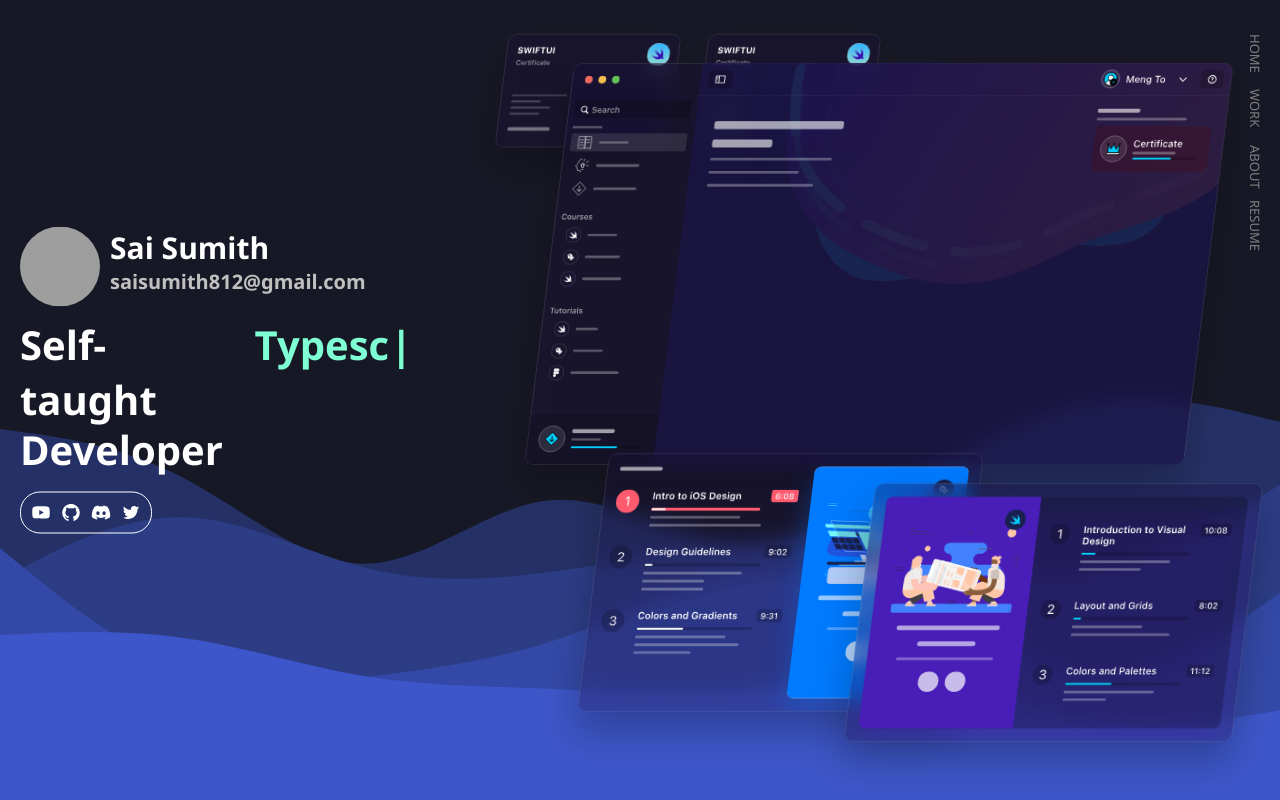
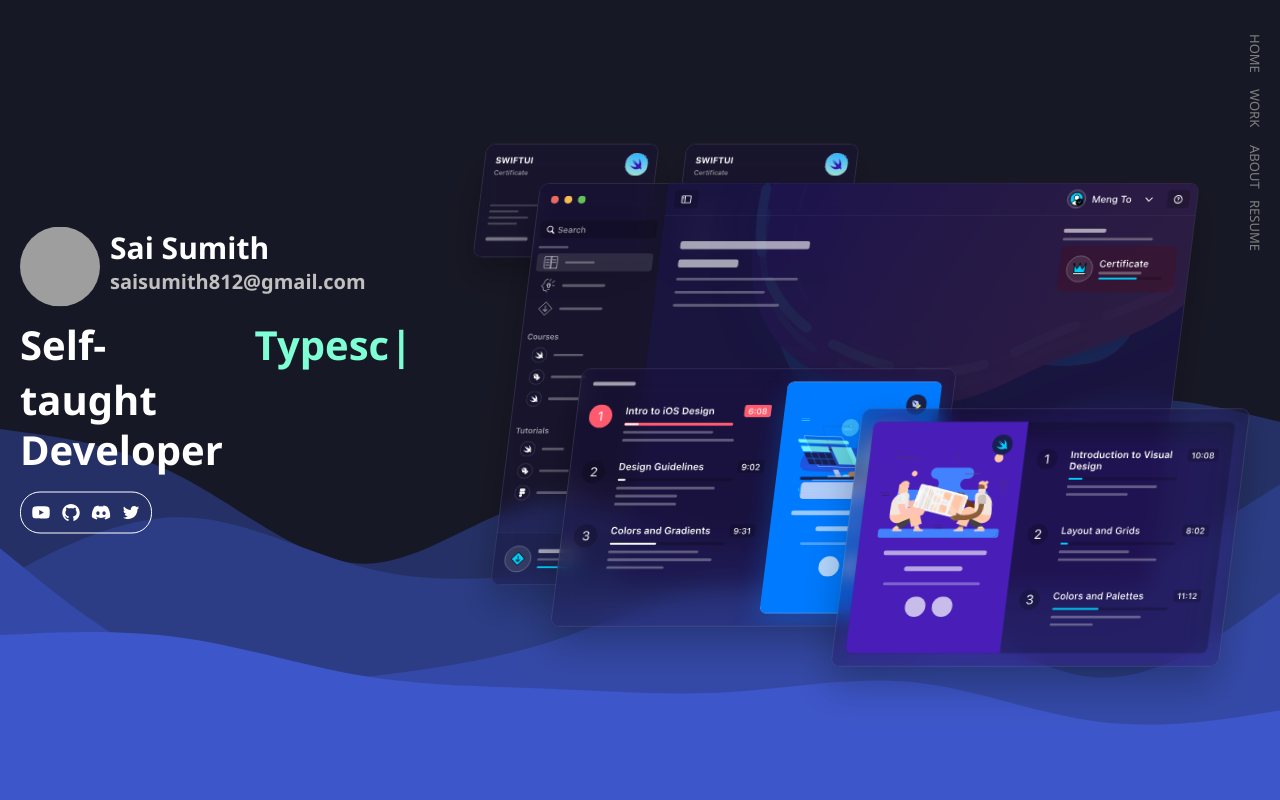
Before and after one commit to saisumith770/portfolio, a React (Create React App) app: page / in a window 1280 px wide. Built offline with nearby package versions, Linux system fonts and the light colour scheme; grey boxes are pictures that could not be loaded.

Commit message:
made the home page a bit responsive

```diff
--- a/src/components/home/images.ts
+++ b/src/components/home/images.ts
@@ -2,8 +2,9 @@ import styled from 'styled-components'
 
 interface MockupProps {
     top?: string,
+    bottom?: string,
     right?: string,
-    bottom?: string,
+    left?: string
 }
 
 export const Mockup = styled.img<MockupProps>`
@@ -12,6 +13,7 @@ export const Mockup = styled.img<MockupProps>`
     top: ${({ top }) => top || ""};
     right: ${({ right }) => right || ""};
     bottom:${({ bottom }) => bottom || ""};
+    left:${({ left }) => left || ""};
     backdrop-filter: blur(10px);
     background: rgba(23, 12, 61, 0.3);
     border-radius: 10px;
--- a/src/components/home/index.ts
+++ b/src/components/home/index.ts
@@ -10,18 +10,21 @@ export default styled.div`
     position: absolute;
     top: 0;
     left: 0;
+    overflow: hidden;
 
     ${Mockup}{
         z-index: 1;
     };
 
     ${Waves}{
-        position: absolute;
+        position: fixed;
         bottom: 0;
+        min-width:680px;
+        width:100%;
     };
 
     ${ExperienceSection}{
-        position: relative;
+        position: absolute;
         top:50%;
         transform: translate(0,-50%);
     }
--- a/src/components/home/text.ts
+++ b/src/components/home/text.ts
@@ -15,6 +15,8 @@ export const AnimationDiv = styled.div`
 
 export const ExperienceSection = styled.div`
     width:550px;
+    /* background-color: green; */
+
     h1{
         font-family: 'Segoe UI';
         color:white;
--- a/src/pages/Home.tsx
+++ b/src/pages/Home.tsx
@@ -14,6 +14,8 @@ import Socials from '../components/home/socials'
 import {
     ProfileSection,
 } from '../components/about/introduction/profile'
+
+import { useWindowSize } from '../hooks/useWindowSize'
 
 function LeftSideContent() {
     return (
@@ -59,14 +61,24 @@ function LeftSideContent() {
 }
 
 export default function () {
+    const { width } = useWindowSize()
     return (
         <Home>
-            <Mockup src={mockupCard2} alt="Mockup" top="30px" right="600px" />
-            <Mockup src={mockupCard2} alt="Mockup" top="30px" right="400px" />
-            <Mockup src={mockupContent} alt="Mockup" top="50px" right="50px" />
-            <Mockup src={mockup2} alt="Mockup" bottom="80px" right="300px" />
-            <Mockup src={mockup3} alt="Mockup" bottom="50px" right="20px" />
             <Waves src={waves} alt="waves" />
+            <div style={{
+                width: "100px",
+                height: "100px",
+                position: "relative",
+                top: "50%",
+                left: width < 1290 ? "774px" : "60%",
+                transform: "translate(0,-50%)",
+            }}>
+                <Mockup src={mockupCard2} alt="Mockup" top="-210px" left="-100px" />
+                <Mockup src={mockupCard2} alt="Mockup" top="-210px" left="-300px" />
+                <Mockup src={mockupContent} alt="Mockup" top="-180px" left="-280px" />
+                <Mockup src={mockup2} alt="Mockup" top="10px" left="-220px" />
+                <Mockup src={mockup3} alt="Mockup" top="50px" left="60px" />
+            </div>
 
             <LeftSideContent />
         </Home>
```
